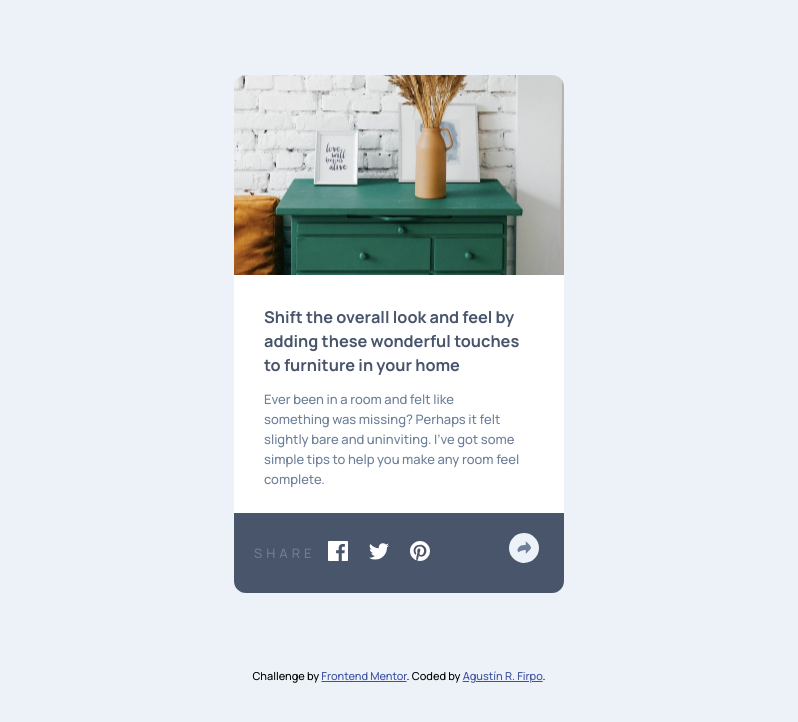
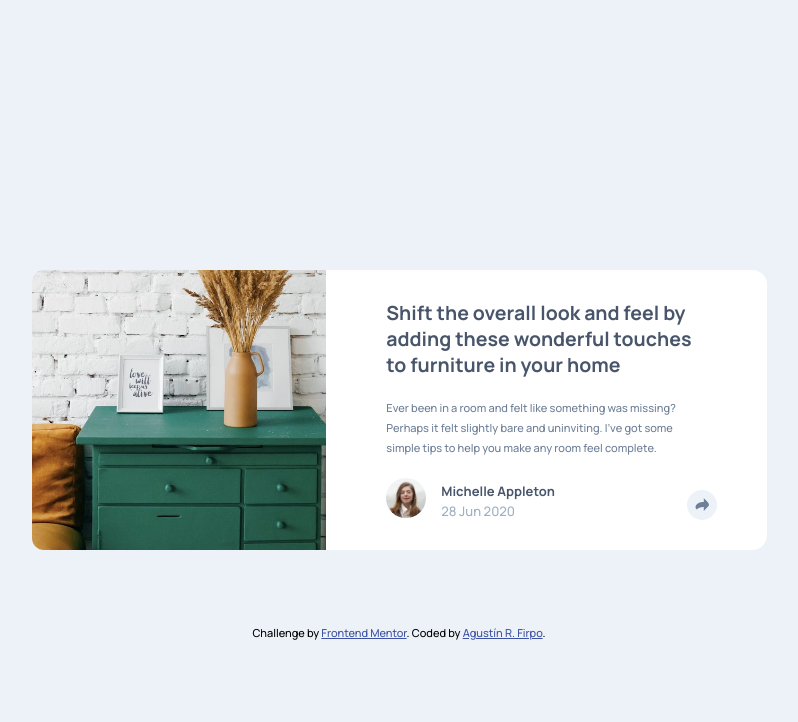
Before and after one commit to Arfirpo/article-preview-component-main, a plain HTML site: page index.html in a window 1280 px wide. Shown: the whole page, without its empty margins (241-1039 px from the left). Drawn offline with Linux system fonts and the light colour scheme.

Commit message:
desktop design finished

```diff
--- a/index.html
+++ b/index.html
@@ -25,7 +25,7 @@
       <!-- share button -->
       <svg class="card__content-button" xmlns="http://www.w3.org/2000/svg" width="15" height="13"><path fill="#6E8098" d="M15 6.495L8.766.014V3.88H7.441C3.33 3.88 0 7.039 0 10.936v2.049l.589-.612C2.59 10.294 5.422 9.11 8.39 9.11h.375v3.867L15 6.495z"/></svg>
       <!-- profile -->
-      <!-- <div class="card__content-profile">
+      <div class="card__content-profile">
         <img class="card__content-profile-image" src="./src/images/avatar-michelle.jpg" alt="user-image">
         <div class="card__profile-info">
           <p class="card__profile-name">
@@ -35,7 +35,7 @@
             28 Jun 2020
           </p>
         </div>
-      </div> -->
+      </div>
       <!--social icons -->
       <div class="card__content-social-icons">
         <p class="card__content-social-icons-share">share</p>
--- a/src/style.css
+++ b/src/style.css
@@ -106,7 +106,7 @@ body {
     width: 100%;
     height: 5rem;
     padding: 1.25rem;
-    display: flex;
+    display: none;
     gap: .3125rem;
     align-items: center;
     border-radius: 0 0 .75rem .75rem;
@@ -125,6 +125,10 @@ body {
     margin: 0 .5rem;
 }
 
+.show {
+    display: flex;
+}
+
 .attribution {
     width: 20.625rem;
     margin: 0 auto;
@@ -135,3 +139,49 @@ body {
 .attribution a {
     color: hsl(228, 45%, 44%);
 }
+
+@media (min-width:745px) {
+    .card-container {
+        margin: 16.875rem auto 4.6875rem;
+        width: 45.9375rem;
+        height: 17.5rem;
+        display: flex;
+    }
+    .card__picture {
+        height: 100%;
+        background-position-y: unset;
+        border-radius: .75rem 0 0 .75rem;
+    }
+    .card__content {
+        padding: 0 2.5rem 1.875rem 1.875rem;
+    }
+    .card__content-title {
+        margin-bottom: 1.25rem;
+        font-size: 1.2188rem;
+        line-height: 1.625rem;
+    }
+    .card__content-paragraph {
+        margin-bottom: 1.25rem;
+        font-size: .6906rem;
+    }
+    .card__content-button {
+        right: 3.125rem;
+        bottom: 1.875rem;
+    }
+    .card__content-social-icons {
+        width: 15.625rem;
+        height: 3.5rem;
+        bottom: 5rem;
+        border-radius: .5rem;
+        right: -3.75rem;
+    }
+    .card__content-social-icons::after {
+        content: "";
+        border: 10px solid;
+        border-color: var(--VeryDarkGrayishBlue) transparent transparent;
+        position: absolute;
+        top: 100%;
+        left: 7.1875rem;
+
+    }
+}
```
